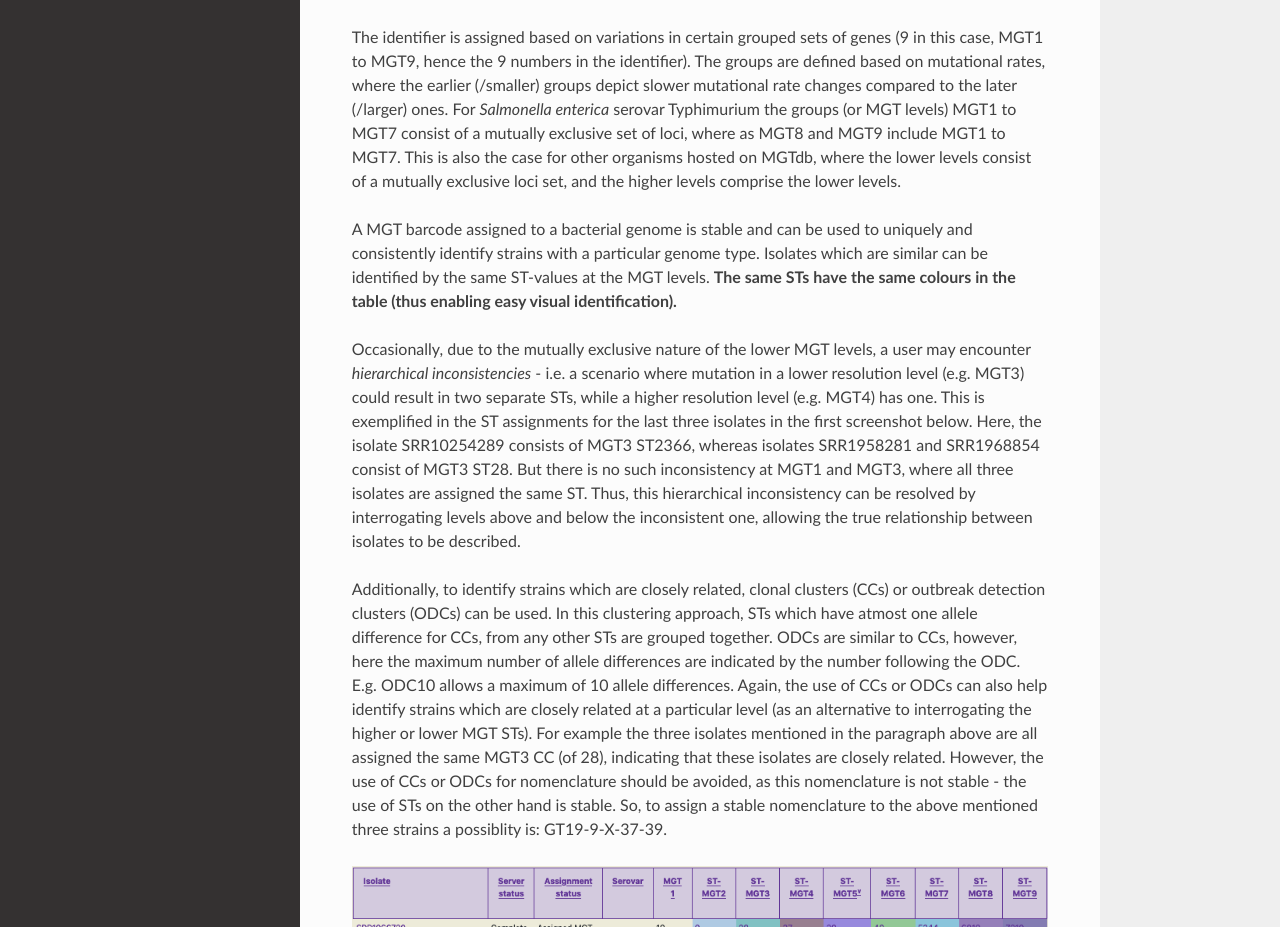
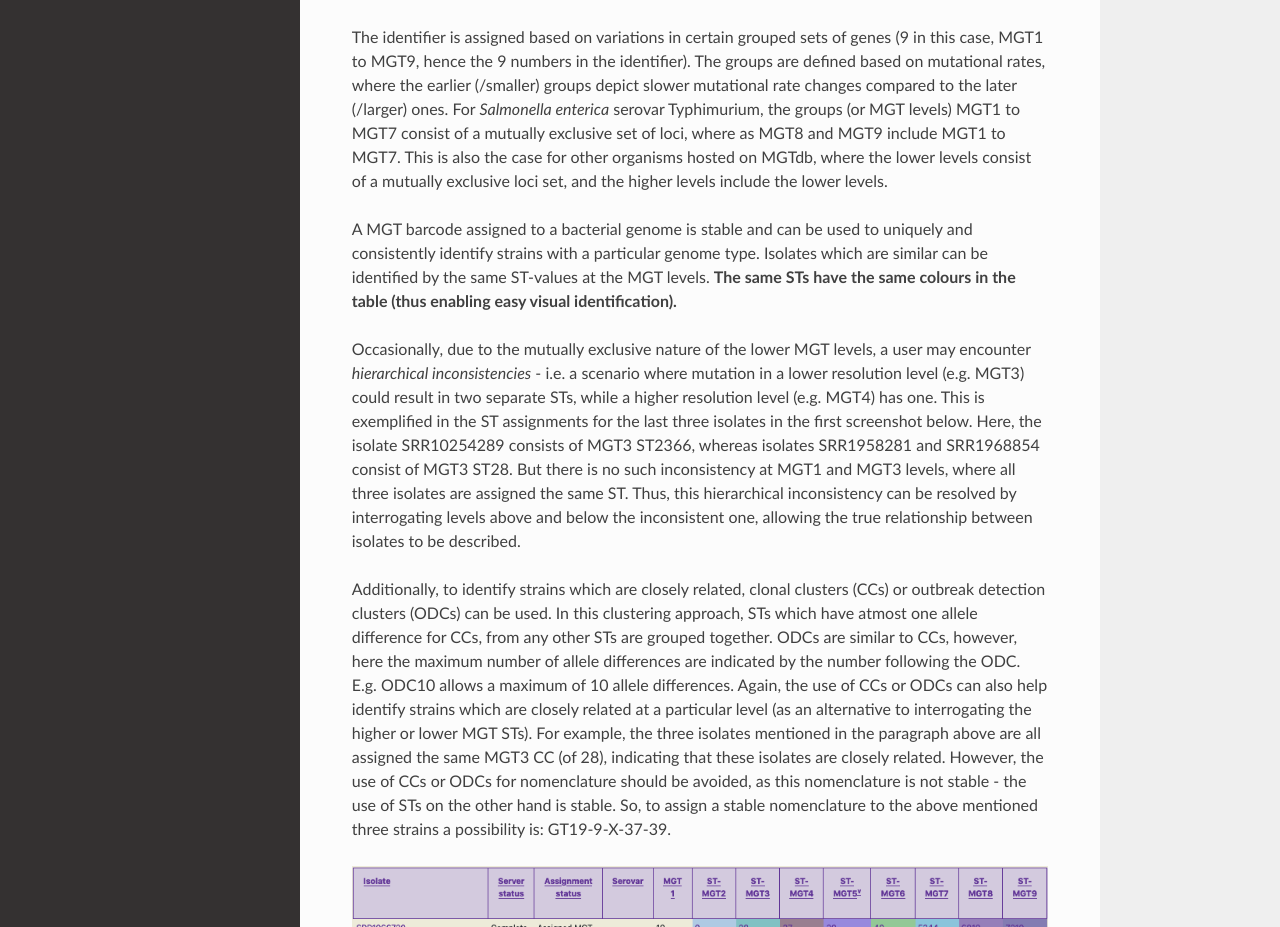
Before and after one commit to crystalsand10/MGT_docs, a Sphinx documentation site: the page built from source/overview.rst, in a window 1280 px wide and 1400 px high. Shown: the part 374-1301 px from the top of the window. Built offline with Sphinx 7.4.7 and the Read the Docs theme 2.0.0, drawn with Linux system fonts in a browser that asks for light colours.

Commit message:
spelling etc

```diff
--- a/source/overview.rst
+++ b/source/overview.rst
@@ -8,13 +8,13 @@
 
 Each isolate is assigned a sequence type (ST) at each of the MGT-levels, and the assigned ST at each level is the isolate's genome type (GT). For example, an isolate SRR1966720 (as shown in the table in the screenshot below), is assigned an ST at each MGT level such as: 19-9-28-37-39-40-5344-6819-7219 - this is the GT of this isolate (similar to a barcode).
 
-The identifier is assigned based on variations in certain grouped sets of genes (9 in this case, MGT1 to MGT9, hence the 9 numbers in the identifier). The groups are defined based on mutational rates, where the earlier (/smaller) groups depict slower mutational rate changes compared to the later (/larger) ones. For *Salmonella enterica* serovar Typhimurium the groups (or MGT levels) MGT1 to MGT7 consist of a mutually exclusive set of loci, where as MGT8 and MGT9 include MGT1 to MGT7. This is also the case for other organisms hosted on MGTdb, where the lower levels consist of a mutually exclusive loci set, and the higher levels comprise the lower levels.
+The identifier is assigned based on variations in certain grouped sets of genes (9 in this case, MGT1 to MGT9, hence the 9 numbers in the identifier). The groups are defined based on mutational rates, where the earlier (/smaller) groups depict slower mutational rate changes compared to the later (/larger) ones. For *Salmonella enterica* serovar Typhimurium, the groups (or MGT levels) MGT1 to MGT7 consist of a mutually exclusive set of loci, where as MGT8 and MGT9 include MGT1 to MGT7. This is also the case for other organisms hosted on MGTdb, where the lower levels consist of a mutually exclusive loci set, and the higher levels include the lower levels.
 
 A MGT barcode assigned to a bacterial genome is stable and can be used to uniquely and consistently identify strains with a particular genome type. Isolates which are similar can be identified by the same ST-values at the MGT levels. **The same STs have the same colours in the table (thus enabling easy visual identification).**
 
-Occasionally, due to the mutually exclusive nature of the lower MGT levels, a user may encounter *hierarchical inconsistencies* - i.e. a scenario where mutation in a lower resolution level (e.g. MGT3) could result in two separate STs, while a higher resolution level (e.g. MGT4) has one. This is exemplified in the ST assignments for the last three isolates in the first screenshot below. Here, the isolate SRR10254289 consists of MGT3 ST2366, whereas isolates SRR1958281 and SRR1968854 consist of MGT3 ST28. But there is no such inconsistency at MGT1 and MGT3, where all three isolates are assigned the same ST. Thus, this hierarchical inconsistency can be resolved by interrogating levels above and below the inconsistent one, allowing the true relationship between isolates to be described.
+Occasionally, due to the mutually exclusive nature of the lower MGT levels, a user may encounter *hierarchical inconsistencies* - i.e. a scenario where mutation in a lower resolution level (e.g. MGT3) could result in two separate STs, while a higher resolution level (e.g. MGT4) has one. This is exemplified in the ST assignments for the last three isolates in the first screenshot below. Here, the isolate SRR10254289 consists of MGT3 ST2366, whereas isolates SRR1958281 and SRR1968854 consist of MGT3 ST28. But there is no such inconsistency at MGT1 and MGT3 levels, where all three isolates are assigned the same ST. Thus, this hierarchical inconsistency can be resolved by interrogating levels above and below the inconsistent one, allowing the true relationship between isolates to be described.
 
-Additionally, to identify strains which are closely related, clonal clusters (CCs) or outbreak detection clusters (ODCs) can be used. In this clustering approach, STs which have atmost one allele difference for CCs, from any other STs are grouped together. ODCs are similar to CCs, however, here the maximum number of allele differences are indicated by the number following the ODC. E.g. ODC10 allows a maximum of 10 allele differences. Again, the use of CCs or ODCs can also help identify strains which are closely related at a particular level (as an alternative to interrogating the higher or lower MGT STs). For example the three isolates mentioned in the paragraph above are all assigned the same MGT3 CC (of 28), indicating that these isolates are closely related. However, the use of CCs or ODCs for nomenclature should be avoided, as this nomenclature is not stable - the use of STs on the other hand is stable. So, to assign a stable nomenclature to the above mentioned three strains a possiblity is: GT19-9-X-37-39.
+Additionally, to identify strains which are closely related, clonal clusters (CCs) or outbreak detection clusters (ODCs) can be used. In this clustering approach, STs which have atmost one allele difference for CCs, from any other STs are grouped together. ODCs are similar to CCs, however, here the maximum number of allele differences are indicated by the number following the ODC. E.g. ODC10 allows a maximum of 10 allele differences. Again, the use of CCs or ODCs can also help identify strains which are closely related at a particular level (as an alternative to interrogating the higher or lower MGT STs). For example, the three isolates mentioned in the paragraph above are all assigned the same MGT3 CC (of 28), indicating that these isolates are closely related. However, the use of CCs or ODCs for nomenclature should be avoided, as this nomenclature is not stable - the use of STs on the other hand is stable. So, to assign a stable nomenclature to the above mentioned three strains a possibility is: GT19-9-X-37-39.
 
 .. image:: images/sts_v2.png
   :width: 800
```
